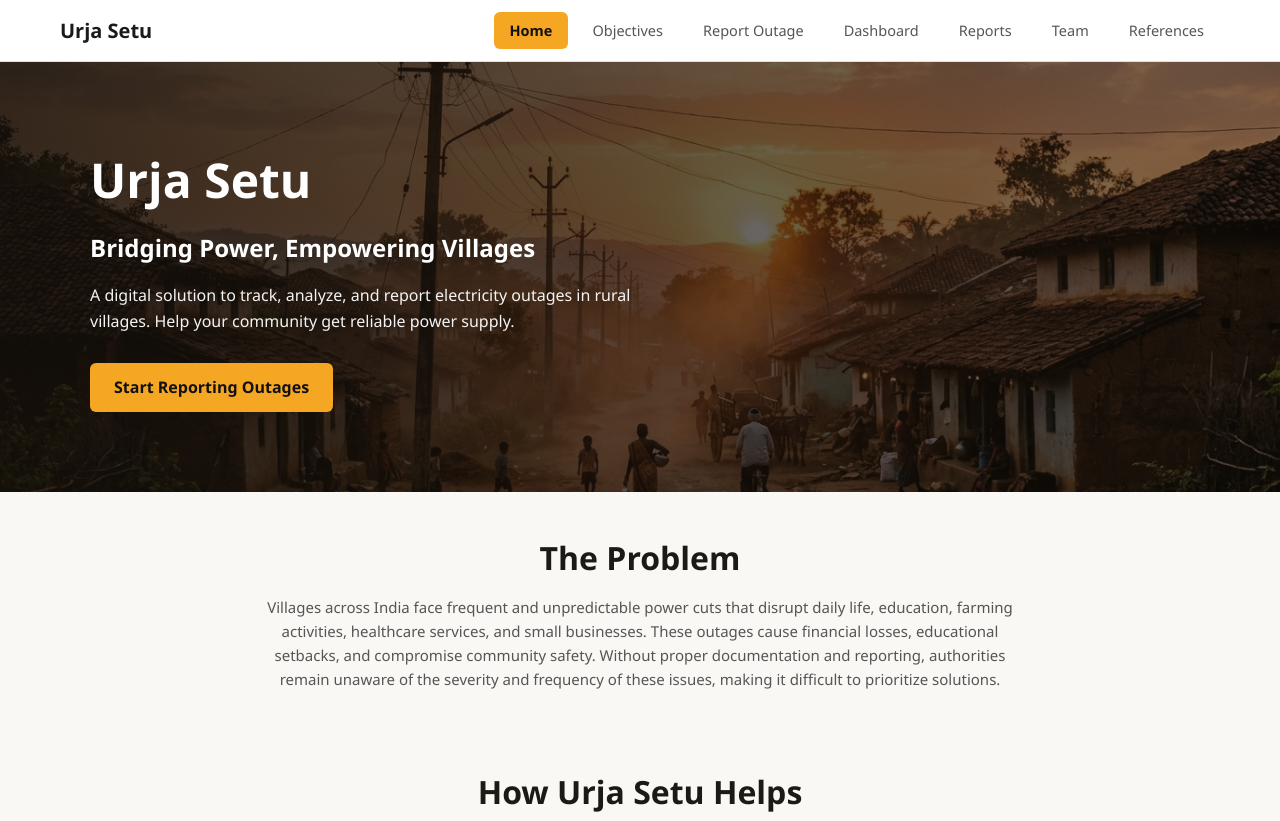
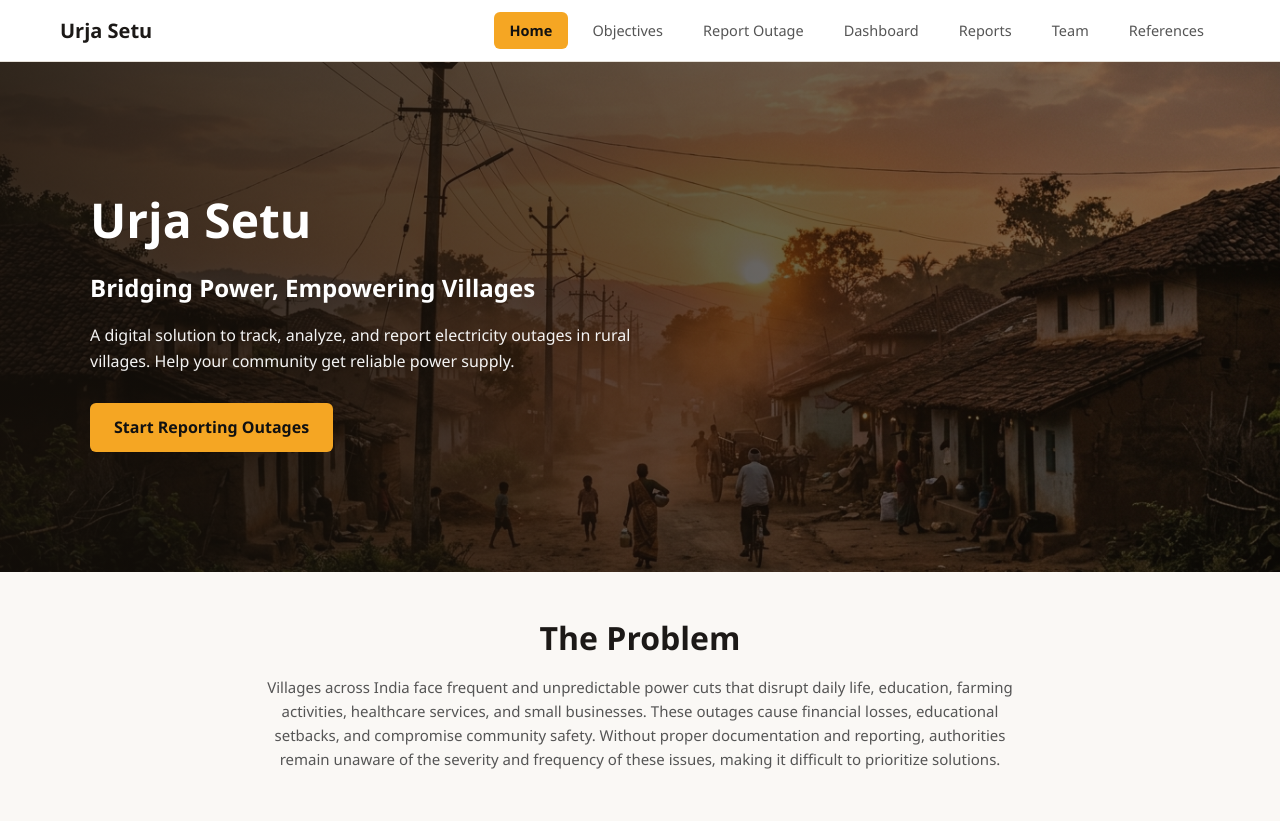
Before and after one commit to agrimtonk-rgb/web-dev-project-, a plain HTML site: page index.html in a window 1280 px wide. Shown: the top 821 px of the page. Drawn offline with Linux system fonts and the light colour scheme.

Commit message:
Increase hero image section size in index.html

```diff
--- a/index.html
+++ b/index.html
@@ -28,7 +28,7 @@
   </header>
 
   <!-- Hero Section -->
-  <section class="hero">
+  <section class="hero" style="min-height: 500px; padding: 120px 20px; background-size: cover;">
     <div class="hero-box">
       <h1>Urja Setu</h1>
       <h2>Bridging Power, Empowering Villages</h2>
```
